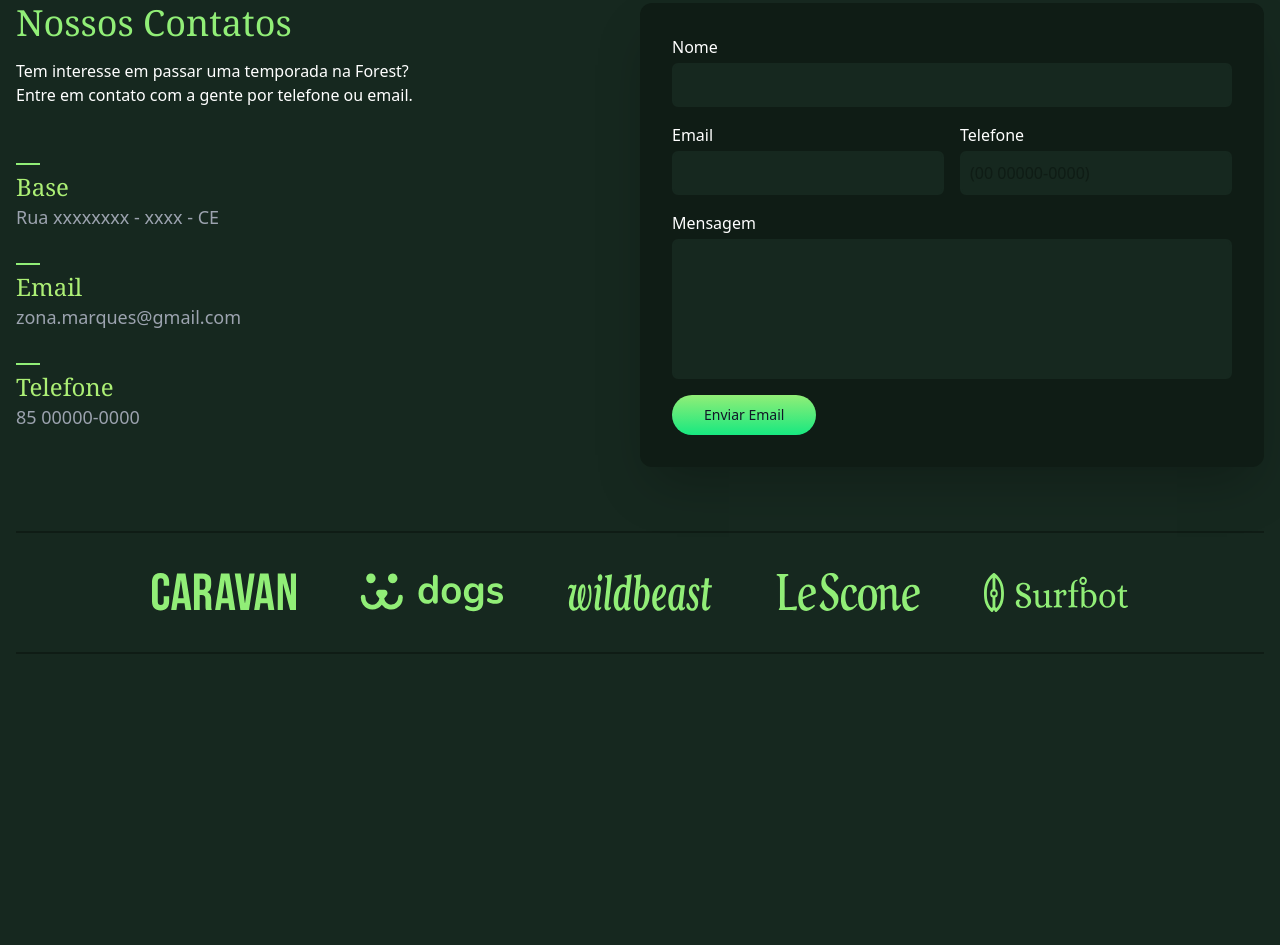
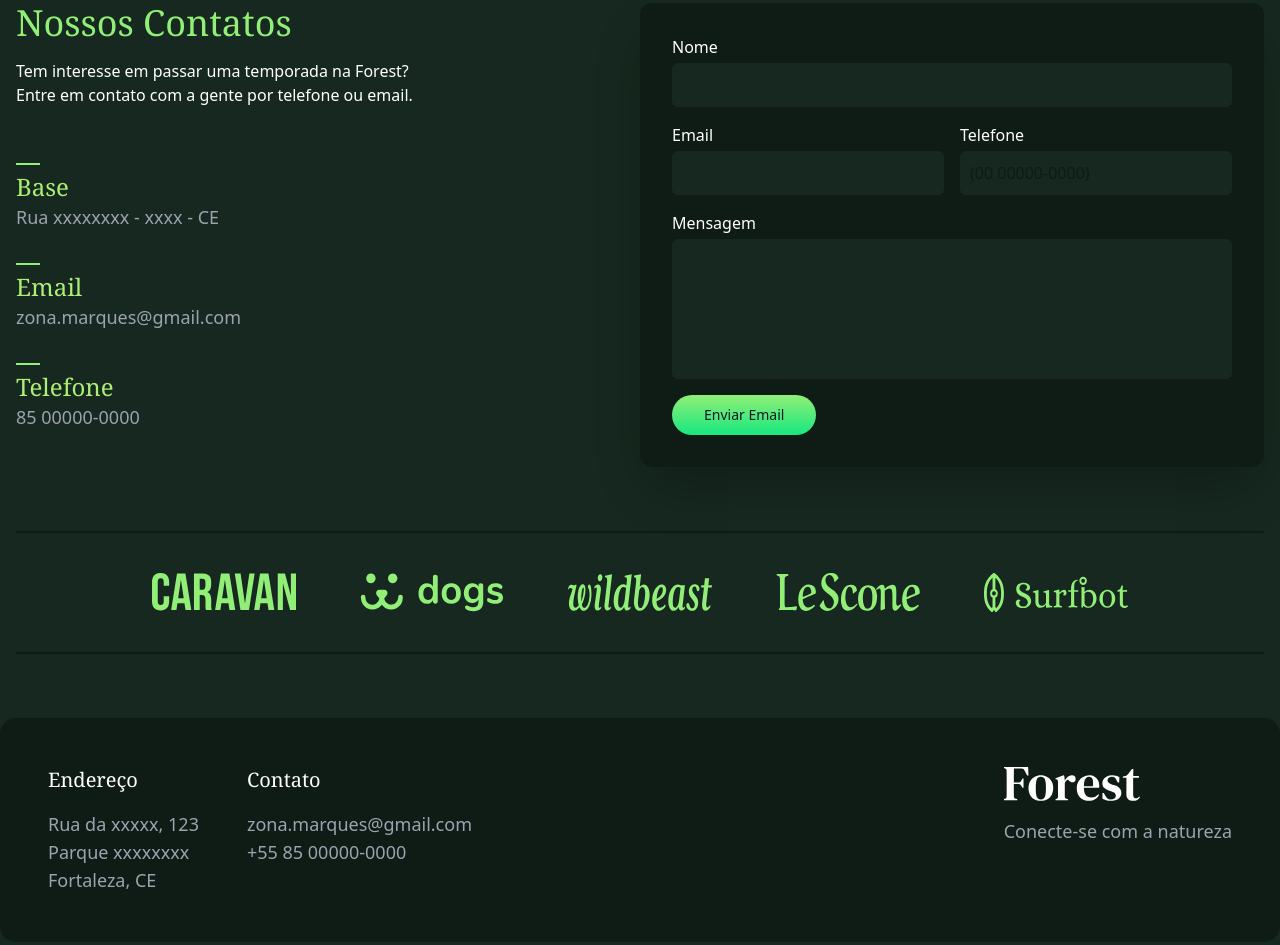
Before and after one commit to MauroFJ/forest-tailwind, a website: page src/index.html in a window 1280 px wide. Shown: the part 3742-4687 px from the top of the page. Before the commit the page ends 4460 px from the top, so only its background shows below. Drawn offline with Linux system fonts and the light colour scheme.

Commit message:
feat: footer added

```diff
--- a/src/index.html
+++ b/src/index.html
@@ -225,4 +225,28 @@
       <img src="img/parceiros/surfbot.svg" alt="">
     </div>
   </section>
+
+  <section id="footer" class="container flex justify-between bg-verde-escuro p-12 rounded-2xl my-8">
+    <div class="flex gap-12">
+      <div>
+        <h3 class="text-branco text-xl font-serif mb-4">Endereço</h3>
+        <p class="text-balance text-gray-400 text-lg">
+          Rua da xxxxx, 123 <br>
+          Parque xxxxxxxx <br>
+          Fortaleza, CE
+        </p>
+      </div>
+      <div>
+        <h3 class="text-branco text-xl font-serif mb-4">Contato</h3>
+        <p class="text-balance text-gray-400 text-lg">
+          zona.marques@gmail.com <br>
+          +55 85 00000-0000
+        </p>
+      </div>
+    </div>
+    <div>
+      <img src="img/forest.svg" alt="">
+      <p class="mt-4 text-gray-400 text-lg">Conecte-se com a natureza</p>
+    </div>
+  </section>
 </body>
```
Also changed, not shown: src/output.css.
